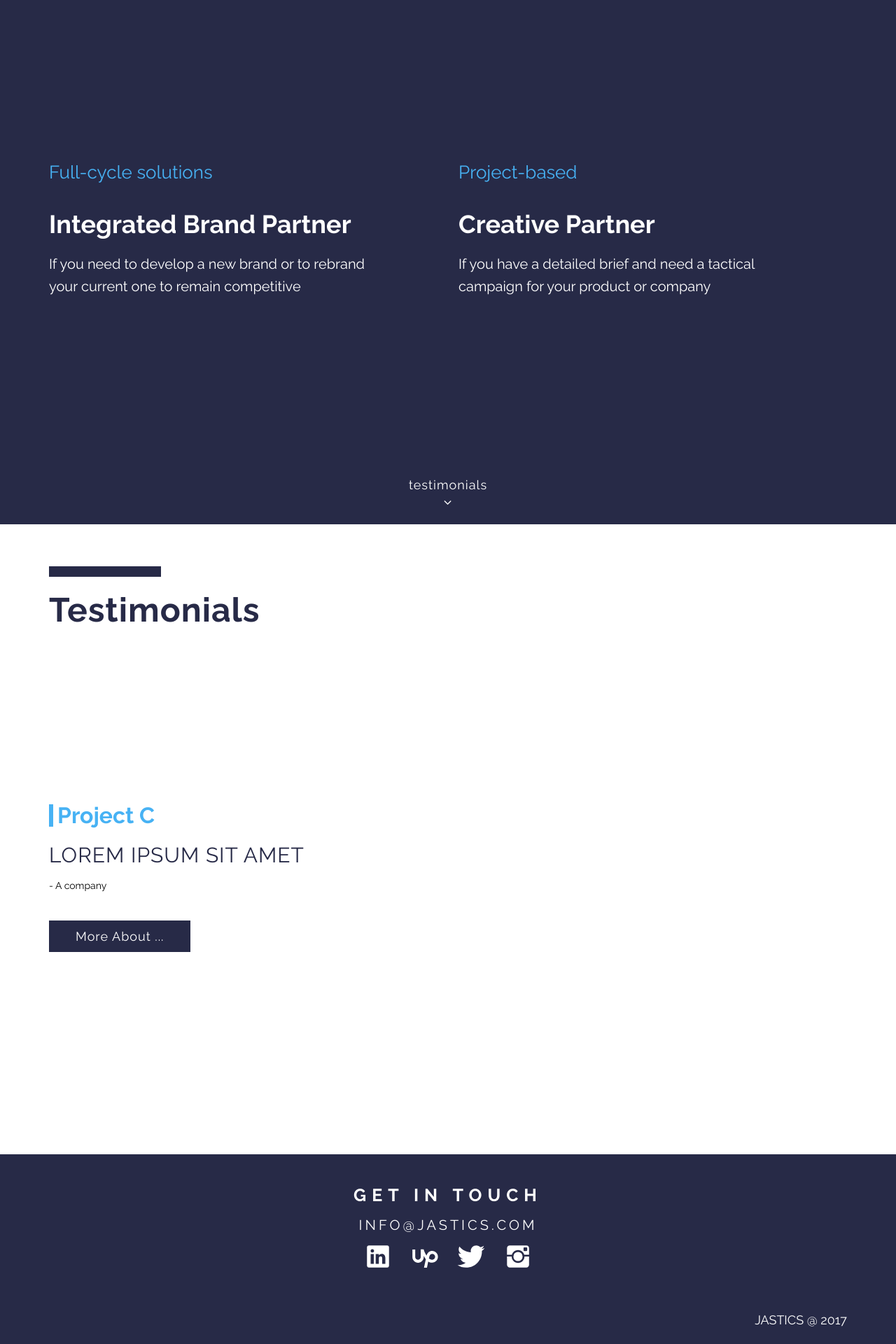
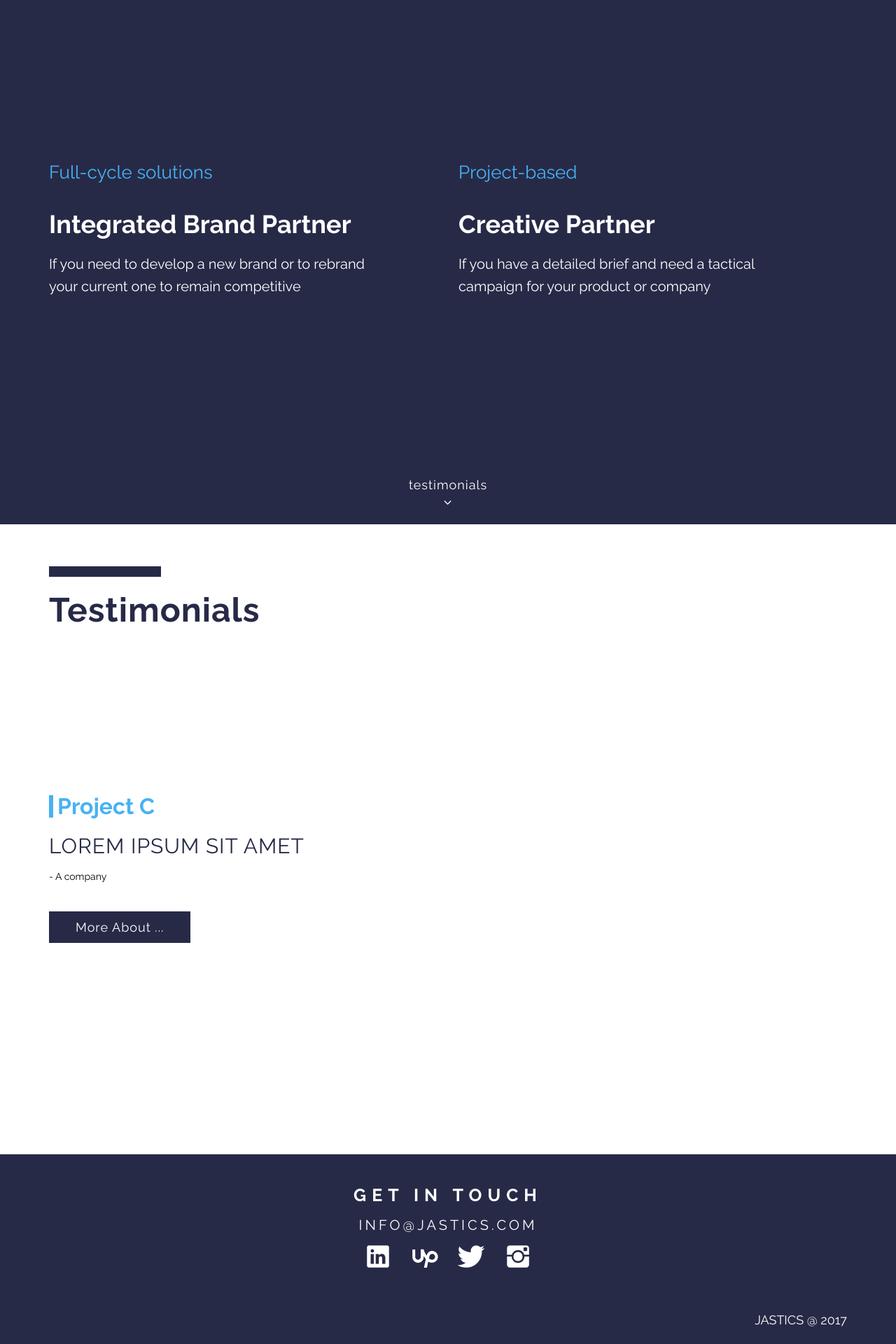
Before and after one commit to ivanursul/jastics, a Jekyll site: the page built from index.md, in a window 1280 px wide. Shown: the part 1951-3871 px from the top of the page at 70% size. Built offline with Jekyll 4.4.1, drawn with Linux system fonts in a browser that asks for light colours.

Commit message:
Working on clients section

```diff
--- a/_sass/testimonials.scss
+++ b/_sass/testimonials.scss
@@ -12,7 +12,7 @@
 }
 
 .testimonials__heading {
-    margin-bottom: 18vw;
+    margin-bottom: 17vw;
     @media (max-width: 768px){
         margin-bottom: 45px;
         font-size: 38px;
```
